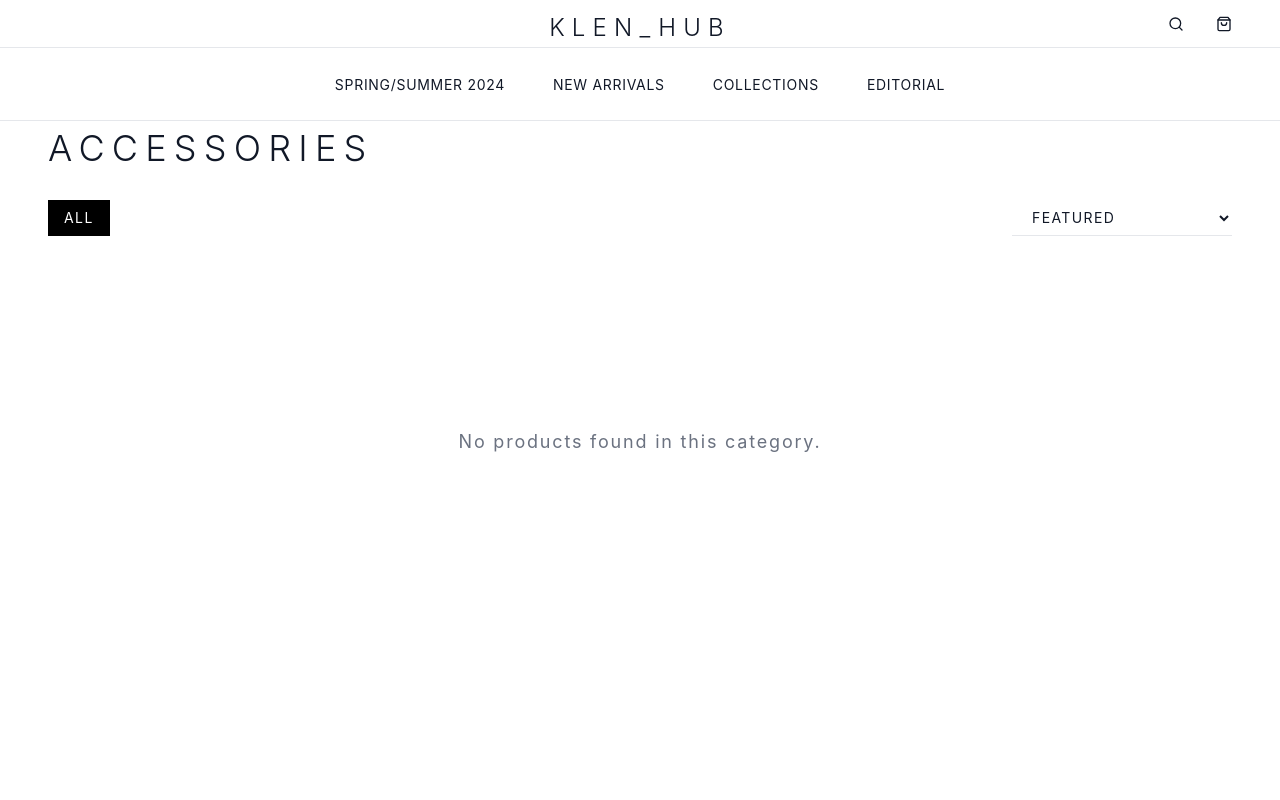
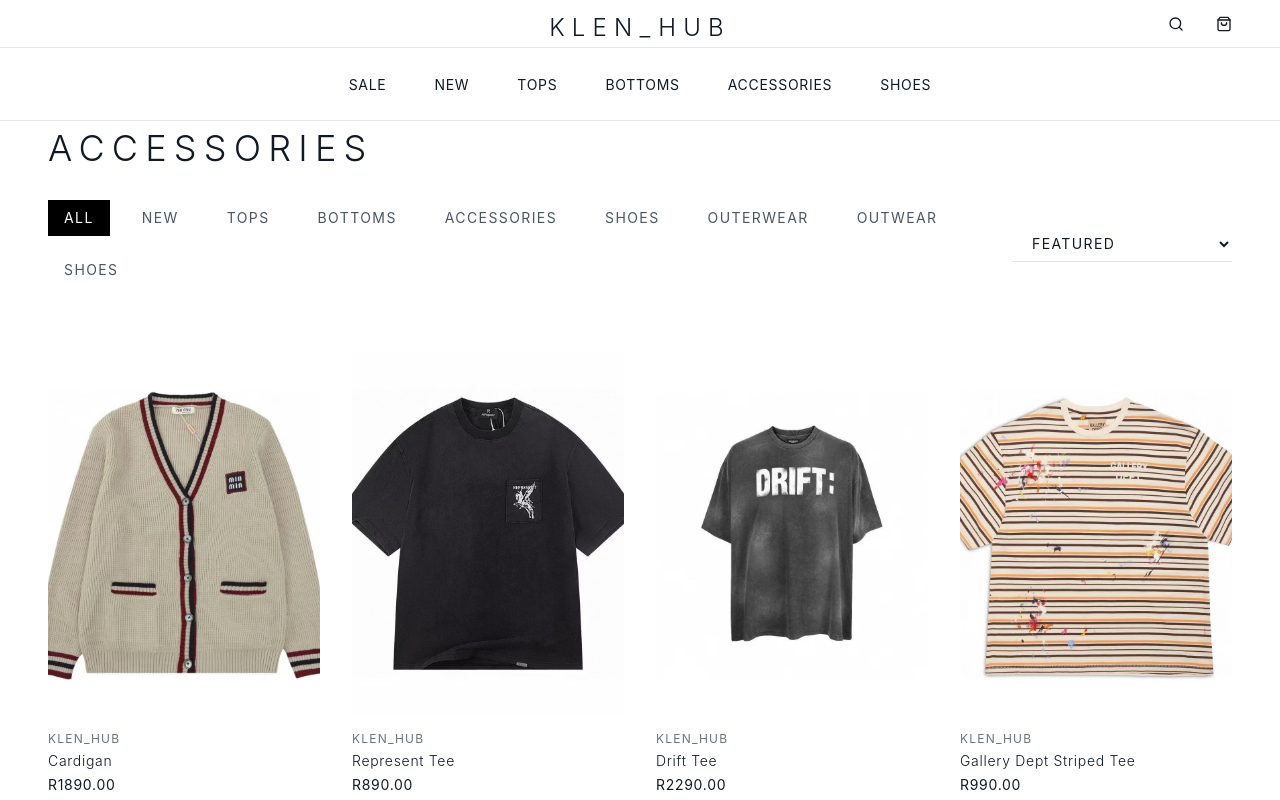
Before and after one commit to NiphoMathibela/klenhub, a React (Vite) app: page /category/accessories in a window 1280 px wide. Shown: the top 800 px of the page. Built offline with nearby package versions, Linux system fonts and the light colour scheme.

Commit message:
Category changes

```diff
--- a/src/components/Navbar.tsx
+++ b/src/components/Navbar.tsx
@@ -10,10 +10,12 @@
   const { state } = useCart();
 
   const categories = [
-    { name: 'SPRING/SUMMER 2024', path: '/category/spring-summer' },
-    { name: 'NEW ARRIVALS', path: '/category/new-arrivals' },
-    { name: 'COLLECTIONS', path: '/category/collections' },
-    { name: 'EDITORIAL', path: '/category/editorial' },
+    { name: 'SALE', path: '/category/sale' },
+    { name: 'NEW', path: '/category/new' },
+    { name: 'TOPS', path: '/category/tops' },
+    { name: 'BOTTOMS', path: '/category/bottoms' },
+    { name: 'ACCESSORIES', path: '/category/accessories' },
+    { name: 'SHOES', path: '/category/shoes' },
   ];
 
   return (
--- a/src/data/products.ts
+++ b/src/data/products.ts
@@ -7,7 +7,7 @@
     name: 'Cardigan',
     brand: 'KLEN_HUB',
     price: 1890.00,
-    category: 'spring-summer',
+    category: 'new',
     subCategory: 'outerwear',
     images: [
       '/cardigan.jpg',
@@ -22,7 +22,7 @@
     name: 'Represent Tee',
     brand: 'KLEN_HUB',
     price: 890.00,
-    category: 'spring-summer',
+    category: 'new',
     subCategory: 'outwear',
     images: [
       '/respresentFront.jpg',
@@ -38,7 +38,7 @@
     name: 'Drift Tee',
     brand: 'KLEN_HUB',
     price: 2290.00,
-    category: 'new-arrivals',
+    category: 'new',
     subCategory: 'outwear',
     images: [
       '/driftfront.jpg',
@@ -54,7 +54,7 @@
     brand: 'KLEN_HUB',
     price: 2790.00,
     salePrice: 2290.00,
-    category: 'new-arrivals',
+    category: 'new',
     subCategory: 'outerwear',
     images: [
       '/bhude1.jpg',
@@ -72,7 +72,7 @@
     name: 'Gallery Dept Striped Tee',
     brand: 'KLEN_HUB',
     price: 990.00,
-    category: 'collections',
+    category: 'tops',
     subCategory: 'outwear',
     images: [
       '/gallerytee.jpg'
@@ -86,7 +86,7 @@
     name: 'Represent Tee',
     brand: 'KLEN_HUB',
     price: 1690.00,
-    category: 'collections',
+    category: 'bottoms',
     subCategory: 'outwear',
     images: [
       '/representbel.jpg'
@@ -101,7 +101,7 @@
     name: 'Represrnt Tee BelStaff',
     brand: 'KLEN_HUB',
     price: 900.00,
-    category: 'editorial',
+    category: 'accessories',
     subCategory: 'outwear',
     images: [
       '/representbelBlack.jpg',
@@ -116,7 +116,7 @@
     name: 'LV Trainer',
     brand: 'KLEN_HUB',
     price: 4290.00,
-    category: 'editorial',
+    category: 'shoes',
     subCategory: 'shoes',
     images: [
       '/lv1.jpg',
--- a/src/pages/CategoryPage.tsx
+++ b/src/pages/CategoryPage.tsx
@@ -10,11 +10,12 @@
   const [sortOption, setSortOption] = useState<SortOption>('featured');
   const [selectedSubCategory, setSelectedSubCategory] = useState<string>('all');
 
-  const categoryProducts = category === 'all'
+    const categoryProducts = category === 'all' || category === 'new' || category === 'tops' || category === 'bottoms' || category === 'accessories' || category === 'shoes'
+
     ? products
     : products.filter(product => product.category === category);
 
-  const subCategories = ['all', ...new Set(categoryProducts.map(p => p.subCategory))];
+  const subCategories = ['all', 'new', 'tops', 'bottoms', 'accessories', 'shoes', ...new Set(categoryProducts.map(p => p.subCategory))];
 
   const filteredProducts = selectedSubCategory === 'all'
     ? categoryProducts
```
